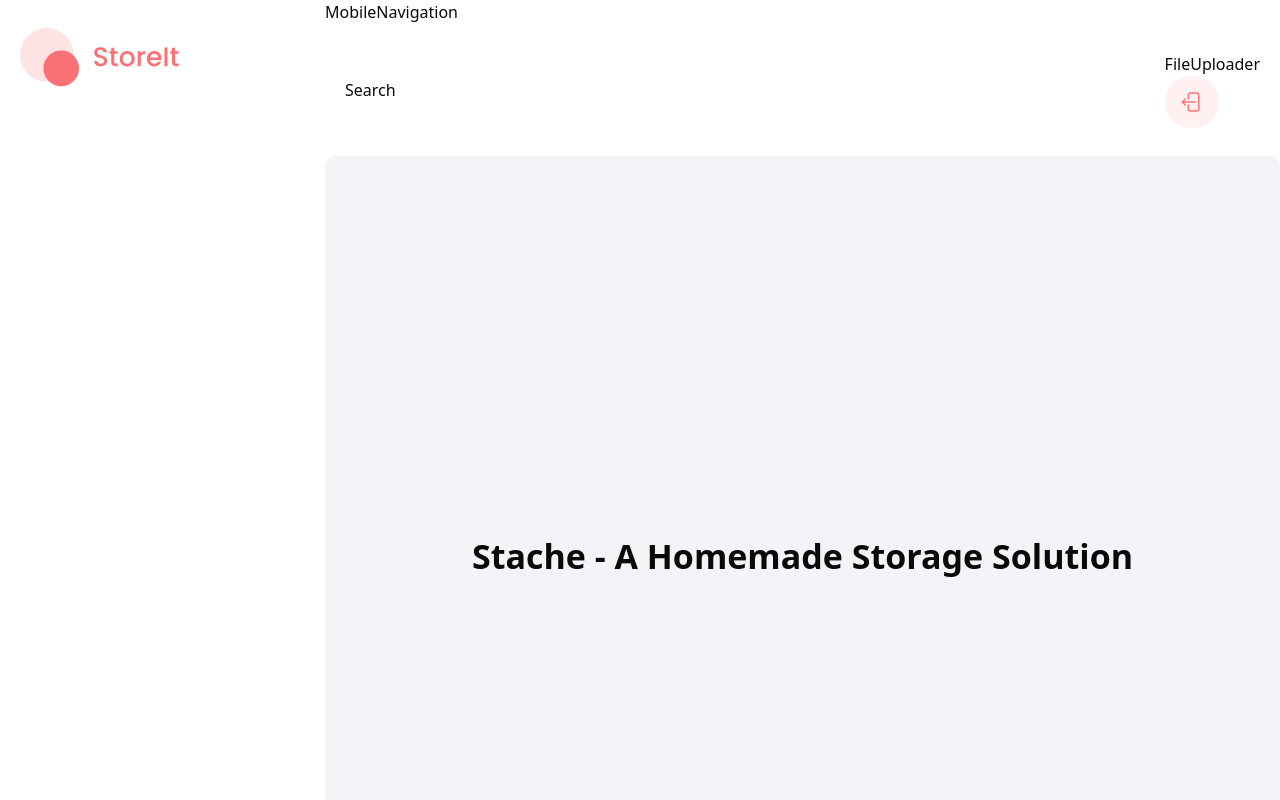
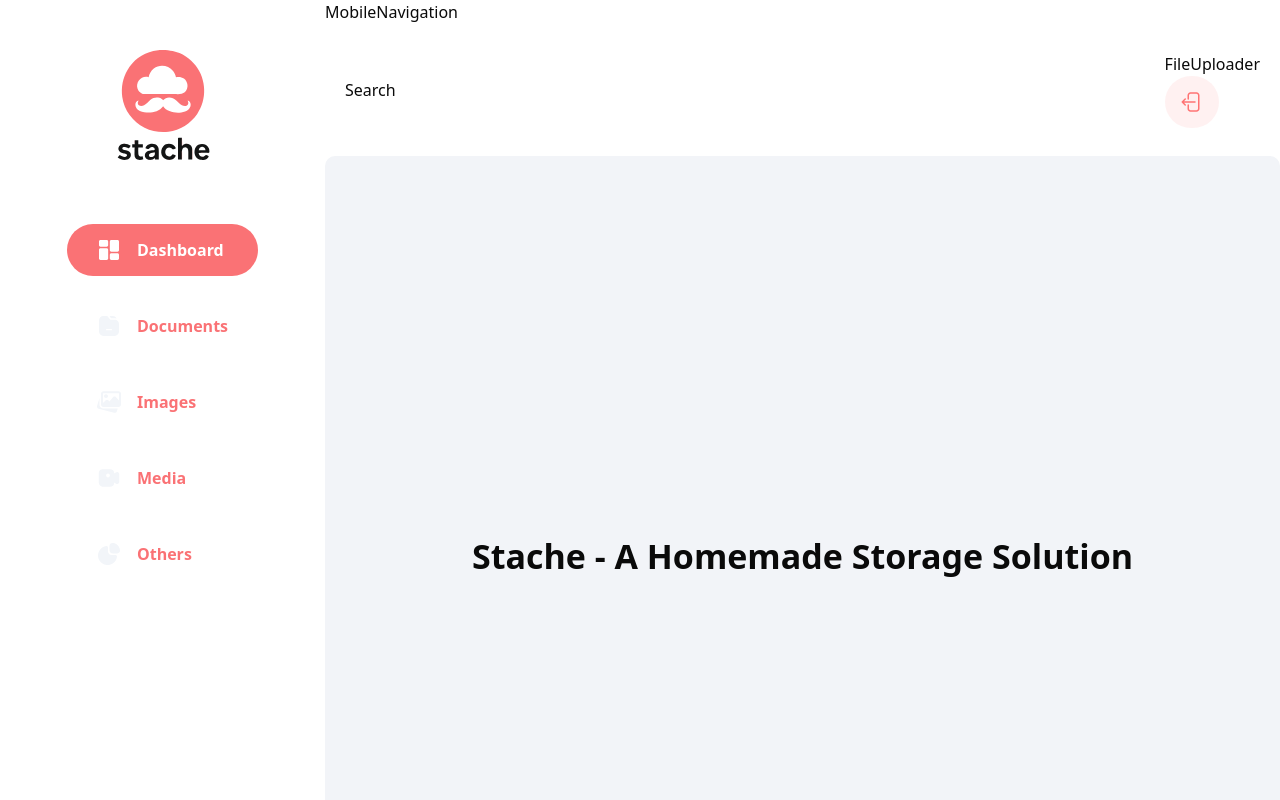
Before and after one commit to HenryHYeary/stache, a Next.js app: page / in a window 1280 px wide. Shown: the top 800 px of the page. Built offline with nearby package versions, Linux system fonts and the light colour scheme.

Commit message:
Change full-brand-logo to something more permanent, add constants file, refine sidebar.

```diff
--- a/components/Sidebar.tsx
+++ b/components/Sidebar.tsx
@@ -1,10 +1,17 @@
+"use client";
+
+import { navItems } from "@/constants";
+import { cn } from "@/lib/utils";
 import Image from "next/image";
 import Link from "next/link";
+import { usePathname } from "next/navigation";
 import React from "react";
 
 const Sidebar = () => {
+  const pathname = usePathname();
+
   return (
-    <aside className="remove-scrollbar hidden h-screen w-[90px] flex-col overflow-auto px-5 py-7 sm:flex lg:w-[280px] xl:w-[325px]">
+    <aside className="remove-scrollbar hidden h-screen w-[90px] flex-col overflow-auto px-5 py-7 sm:flex lg:w-[280px] xl:w-[325px] items-center">
       <Link href="/">
         <Image
           src="/assets/icons/logo-full-brand.svg"
@@ -13,7 +20,28 @@ const Sidebar = () => {
           height={50}
           className="hidden h-auto lg:block"
         />
+
+        <Image
+          src="/assets/icons/logo-brand.svg"
+          alt="logo"
+          height={52}
+          width={52}
+          className="lg:hidden"
+        />
       </Link>
+
+      <nav className="text-[16px] leading-[24px] font-semibold mt-9 flex-1 gap-1 text-[#FA7275]">
+        <ul className="flex flex-1 flex-col gap-6">
+          {navItems.map(({ url, name, icon }) => (
+            <Link href={url} key={name} className="lg:w-full">
+              <li className={cn("flex text-light-100 gap-4 rounded-xl lg:w-full justify-center lg:justify-start items-center h5 lg:px-[30px] h-[52px] lg:rounded-full", pathname === url && "bg-[#FA7275] text-white shadow-drop-2")}>
+                <Image src={icon} alt={name} width={24} height={24} />
+                <p>{name}</p>
+              </li>
+            </Link>
+          ))}
+        </ul>
+      </nav>
     </aside>
   )
 }
--- /dev/null
+++ b/constants/index.ts
@@ -0,0 +1,87 @@
+export const navItems = [
+  {
+    name: "Dashboard",
+    icon: "/assets/icons/dashboard.svg",
+    url: "/",
+  },
+  {
+    name: "Documents",
+    icon: "/assets/icons/documents.svg",
+    url: "/documents",
+  },
+  {
+    name: "Images",
+    icon: "/assets/icons/images.svg",
+    url: "/images",
+  },
+  {
+    name: "Media",
+    icon: "/assets/icons/video.svg",
+    url: "/media",
+  },
+  {
+    name: "Others",
+    icon: "/assets/icons/others.svg",
+    url: "/others",
+  },
+];
+
+export const actionsDropdownItems = [
+  {
+    label: "Rename",
+    icon: "/assets/icons/edit.svg",
+    value: "rename",
+  },
+  {
+    label: "Details",
+    icon: "/assets/icons/info.svg",
+    value: "details",
+  },
+  {
+    label: "Share",
+    icon: "/assets/icons/share.svg",
+    value: "share",
+  },
+  {
+    label: "Download",
+    icon: "/assets/icons/download.svg",
+    value: "download",
+  },
+  {
+    label: "Delete",
+    icon: "/assets/icons/delete.svg",
+    value: "delete",
+  },
+];
+
+export const sortTypes = [
+  {
+    label: "Date created (newest)",
+    value: "$createdAt-desc",
+  },
+  {
+    label: "Created Date (oldest)",
+    value: "$createdAt-asc",
+  },
+  {
+    label: "Name (A-Z)",
+    value: "name-asc",
+  },
+  {
+    label: "Name (Z-A)",
+    value: "name-desc",
+  },
+  {
+    label: "Size (Highest)",
+    value: "size-desc",
+  },
+  {
+    label: "Size (Lowest)",
+    value: "size-asc",
+  },
+];
+
+export const avatarPlaceholderUrl =
+  "https://img.freepik.com/free-psd/3d-illustration-person-with-sunglasses_23-2149436188.jpg";
+
+export const MAX_FILE_SIZE = 50 * 1024 * 1024; // 50MB
```
Also changed, not shown: public/assets/icons/logo-full-brand.svg.
